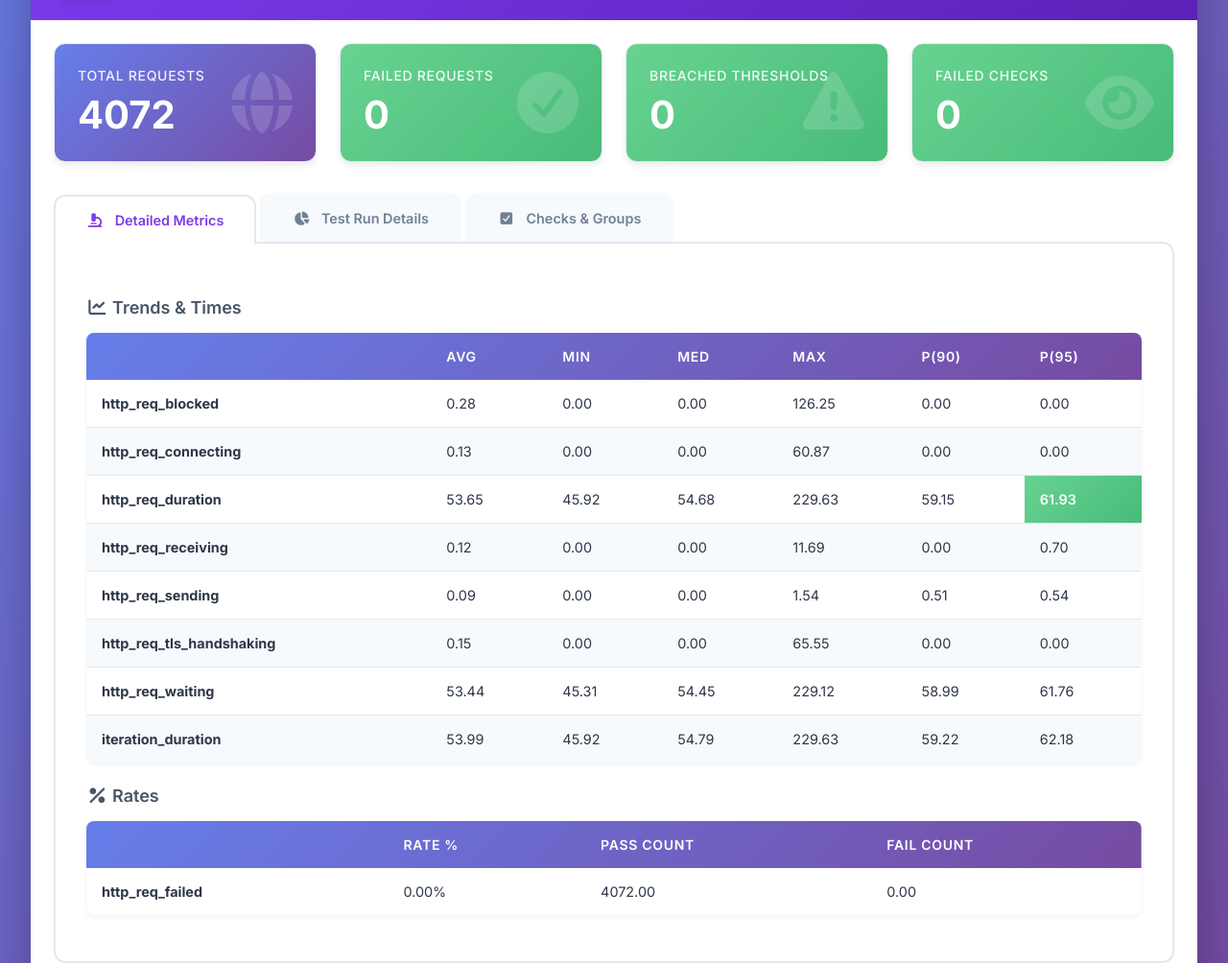
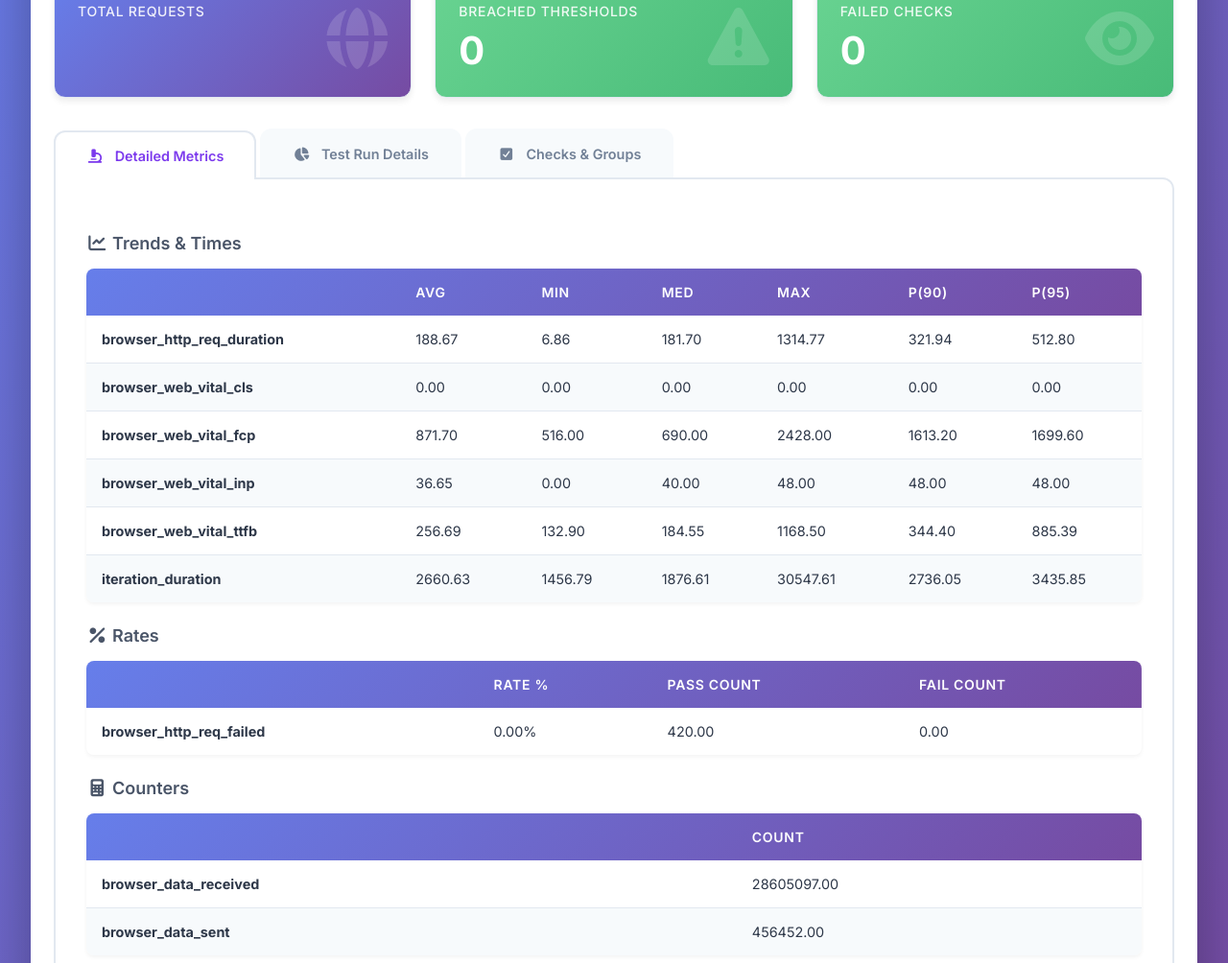
Before and after one commit to tommyalan1111/K6Sauce, a website: page report.html in a window 1280 px wide. Shown: the part 318-1322 px from the top of the page at 96% size. Drawn offline with Linux system fonts and the light colour scheme.

Commit message:
feat: update k6 browser test script for saucedemo and html reporter

```diff
--- a/report.html
+++ b/report.html
@@ -10,7 +10,7 @@
     <link href="https://fonts.googleapis.com/css2?family=Inter:wght@300;400;500;600;700&display=swap" rel="stylesheet">
 
     <meta name="viewport" content="width=device-width, initial-scale=1.0" />
-    <title>Load Test Report - Saucedemo (Login &amp; Inventory)</title>
+    <title>Load Test Report - Saucedemo (Browser UI Flow)</title>
     <style>
       * {
         margin: 0;
@@ -471,23 +471,18 @@
   <body>
         <div style="background: #ffffff; border: 1px solid #e2e8f0; border-left: 5px solid #6366f1; padding: 20px; margin: 20px auto; max-width: 1200px; border-radius: 8px; box-shadow: 0 4px 6px -1px rgba(0,0,0,0.05); font-family: 'Segoe UI', Tahoma, Geneva, Verdana, sans-serif;">
             <h3 style="margin-top: 0; color: #1e293b; font-size: 18px; border-bottom: 2px solid #f1f5f9; padding-bottom: 10px;">
-                📋 Test Scenario Overview
+                📋 Test Scenario Overview (Browser UI Automation)
             </h3>
             <p style="color: #475569; font-size: 14px; margin-bottom: 10px;">
-                The system performs a performance test on the <strong>Login and Inventory Access (Saucedemo)</strong> flow over a total duration of <strong>40 seconds</strong> with progressive load milestones:
+                The system performs a UI performance test on the <strong>Login and Inventory Access (Saucedemo)</strong> flow using a real Chromium browser engine.
             </p>
-            <ul style="margin: 0; padding-left: 20px; color: #334155; font-size: 14px; line-height: 1.6;">
-                <li><strong>Stage 1 (0s - 10s):</strong> Linearly ramp up from 0 to <strong>5 concurrent Virtual Users (VUs)</strong>.</li>
-                <li><strong>Stage 2 (10s - 30s):</strong> Continue ramping up and maintaining load from 5 to <strong>10 concurrent Virtual Users (VUs)</strong> for 20 seconds.</li>
-                <li><strong>Stage 3 (30s - 40s):</strong> Ramp down gradually from 10 to <strong>0 users</strong> to complete the test.</li>
-            </ul>
         </div>
 
     <div class="container">
       <header>
         <h1>
           <svg width="50" height="45" viewBox="0 0 50 45" fill="none"><path d="M31.968 34.681a2.007 2.007 0 002.011-2.003c0-1.106-.9-2.003-2.011-2.003a2.007 2.007 0 00-2.012 2.003c0 1.106.9 2.003 2.012 2.003z" fill="white"></path><path d="M39.575 0L27.154 16.883 16.729 9.31 0 45h50L39.575 0zM23.663 37.17l-2.97-4.072v4.072h-2.751V22.038l2.75 1.989v7.66l3.659-5.014 2.086 1.51-3.071 4.21 3.486 4.776h-3.189v.001zm8.305.17c-2.586 0-4.681-2.088-4.681-4.662 0-1.025.332-1.972.896-2.743l4.695-6.435 2.086 1.51-2.239 3.07a4.667 4.667 0 013.924 4.6c0 2.572-2.095 4.66-4.681 4.66z" fill="white"></path></svg>
-          Load Test Report - Saucedemo (Login &amp; Inventory)
+          Load Test Report - Saucedemo (Browser UI Flow)
         </h1>
       </header>
 
@@ -498,17 +493,11 @@
             <i class="fas fa-globe icon"></i>
             <h4>Total Requests</h4>
             <div class="metric-value">
-              4072
+
 
             </div>
           </div>
 
-
-            <div class="metric-card success">
-              <i class="fas fa-check-circle icon"></i>
-              <h4>Failed Requests</h4>
-              <div class="metric-value">0</div>
-            </div>
 
 
           <div class="metric-card success">
@@ -554,15 +543,32 @@
                 <tbody>
 
                   <tr>
-                    <td><b>http_req_blocked</b></td>
+                    <td><b>browser_http_req_duration</b></td>
 
-                      <td class="">0.28</td>
+                      <td class="">188.67</td>
+
+                      <td class="">6.86</td>
+
+                      <td class="">181.70</td>
+
+                      <td class="">1314.77</td>
+
+                      <td class="">321.94</td>
+
+                      <td class="">512.80</td>
+
+                  </tr>
+
+                  <tr>
+                    <td><b>browser_web_vital_cls</b></td>
 
                       <td class="">0.00</td>
 
                       <td class="">0.00</td>
 
-                      <td class="">126.25</td>
+                      <td class="">0.00</td>
+
+                      <td class="">0.00</td>
 
                       <td class="">0.00</td>
 
@@ -571,121 +577,70 @@
                   </tr>
 
                   <tr>
-                    <td><b>http_req_connecting</b></td>
+                    <td><b>browser_web_vital_fcp</b></td>
 
-                      <td class="">0.13</td>
+                      <td class="">871.70</td>
 
-                      <td class="">0.00</td>
+                      <td class="">516.00</td>
 
-                      <td class="">0.00</td>
+                      <td class="">690.00</td>
 
-                      <td class="">60.87</td>
+                      <td class="">2428.00</td>
 
-                      <td class="">0.00</td>
+                      <td class="">1613.20</td>
 
-                      <td class="">0.00</td>
+                      <td class="">1699.60</td>
 
                   </tr>
 
                   <tr>
-                    <td><b>http_req_duration</b></td>
+                    <td><b>browser_web_vital_inp</b></td>
 
-                      <td class="">53.65</td>
+                      <td class="">36.65</td>
 
-                      <td class="">45.92</td>
+                      <td class="">0.00</td>
 
-                      <td class="">54.68</td>
+                      <td class="">40.00</td>
 
-                      <td class="">229.63</td>
+                      <td class="">48.00</td>
 
-                      <td class="">59.15</td>
+                      <td class="">48.00</td>
 
-                      <td class="good">61.93</td>
+                      <td class="">48.00</td>
 
                   </tr>
 
                   <tr>
-                    <td><b>http_req_receiving</b></td>
+                    <td><b>browser_web_vital_ttfb</b></td>
 
-                      <td class="">0.12</td>
+                      <td class="">256.69</td>
 
-                      <td class="">0.00</td>
+                      <td class="">132.90</td>
 
-                      <td class="">0.00</td>
+                      <td class="">184.55</td>
 
-                      <td class="">11.69</td>
+                      <td class="">1168.50</td>
 
-                      <td class="">0.00</td>
+                      <td class="">344.40</td>
 
-                      <td class="">0.70</td>
-
-                  </tr>
-
-                  <tr>
-                    <td><b>http_req_sending</b></td>
-
-                      <td class="">0.09</td>
-
-                      <td class="">0.00</td>
-
-                      <td class="">0.00</td>
-
-                      <td class="">1.54</td>
-
-                      <td class="">0.51</td>
-
-                      <td class="">0.54</td>
-
-                  </tr>
-
-                  <tr>
-                    <td><b>http_req_tls_handshaking</b></td>
-
-                      <td class="">0.15</td>
-
-                      <td class="">0.00</td>
-
-                      <td class="">0.00</td>
-
-                      <td class="">65.55</td>
-
-                      <td class="">0.00</td>
-
-                      <td class="">0.00</td>
-
-                  </tr>
-
-                  <tr>
-                    <td><b>http_req_waiting</b></td>
-
-                      <td class="">53.44</td>
-
-                      <td class="">45.31</td>
-
-                      <td class="">54.45</td>
-
-                      <td class="">229.12</td>
-
-                      <td class="">58.99</td>
-
-                      <td class="">61.76</td>
+                      <td class="">885.39</td>
 
                   </tr>
 
                   <tr>
                     <td><b>iteration_duration</b></td>
 
-                      <td class="">53.99</td>
+                      <td class="">2660.63</td>
 
-                      <td class="">45.92</td>
+                      <td class="">1456.79</td>
 
-                      <td class="">54.79</td>
+                      <td class="">1876.61</td>
 
-                      <td class="">229.63</td>
+                      <td class="">30547.61</td>
 
-                      <td class="">59.22</td>
+                      <td class="">2736.05</td>
 
-                      <td class="">62.18</td>
+                      <td class="">3435.85</td>
 
                   </tr>
 
@@ -707,13 +662,13 @@
                 <tbody>
 
                   <tr>
-                    <td><b>http_req_failed</b></td>
+                    <td><b>browser_http_req_failed</b></td>
 
                       <td
                         class=""
                         title="Failure rate (for *_failed metrics; aligns with Fail Count)"
                       >0.00%</td>
-                      <td class="">4072.00</td>
+                      <td class="">420.00</td>
                       <td class="">0.00</td>
                   </tr>
 
@@ -721,6 +676,35 @@
               </table>
 
 
+
+              <h4><i class="fas fa-calculator"></i> Counters</h4>
+              <table class="pure-table pure-table-striped">
+                <thead>
+                  <tr>
+                    <th></th>
+                    <th>Count</th>
+                  </tr>
+                </thead>
+                <tbody>
+
+                  <tr>
+                    <td><b>browser_data_received</b></td>
+
+
+                      <td class="">28605097.00</td>
+
+                  </tr>
+
+                  <tr>
+                    <td><b>browser_data_sent</b></td>
+
+
+                      <td class="">456452.00</td>
+
+                  </tr>
+
+                </tbody>
+              </table>
 
 
 
@@ -738,7 +722,7 @@
                   <i class="fas fa-eye icon"></i>
                   <div class="stat-row">
                     <span class="stat-label">Passed</span>
-                    <span class="stat-value">4072</span>
+                    <span class="stat-value">40</span>
                   </div>
                   <div class="stat-row">
                     <span class="stat-label">Failed</span>
@@ -753,11 +737,11 @@
                   <i class="fas fa-redo icon"></i>
                   <div class="stat-row">
                     <span class="stat-label">Total</span>
-                    <span class="stat-value">4072</span>
+                    <span class="stat-value">41</span>
                   </div>
                   <div class="stat-row">
                     <span class="stat-label">Rate</span>
-                    <span class="stat-value">101.75/s</span>
+                    <span class="stat-value">1.18/s</span>
                   </div>
                 </div>
 
@@ -771,7 +755,7 @@
                 </div>
                 <div class="stat-row">
                   <span class="stat-label">Max</span>
-                  <span class="stat-value">10</span>
+                  <span class="stat-value">5</span>
                 </div>
               </div>
 
@@ -781,14 +765,14 @@
                 <div class="stat-row">
                   <span class="stat-label">Total</span>
                   <span class="stat-value">
-                    4072
+
 
                   </span>
                 </div>
                 <div class="stat-row">
                   <span class="stat-label">Rate</span>
                   <span class="stat-value">
-                    101.75/s
+
 
                   </span>
                 </div>
@@ -799,11 +783,11 @@
                 <i class="fas fa-cloud-download-alt icon"></i>
                 <div class="stat-row">
                   <span class="stat-label">Total</span>
-                  <span class="stat-value">6.31 MB</span>
+                  <span class="stat-value">0.00 MB</span>
                 </div>
                 <div class="stat-row">
                   <span class="stat-label">Rate</span>
-                  <span class="stat-value">0.16 mB/s</span>
+                  <span class="stat-value">0.00 mB/s</span>
                 </div>
               </div>
 
@@ -812,7 +796,7 @@
                 <i class="fas fa-cloud-upload-alt icon"></i>
                 <div class="stat-row">
                   <span class="stat-label">Total</span>
-                  <span class="stat-value">0.20 MB</span>
+                  <span class="stat-value">0.00 MB</span>
                 </div>
                 <div class="stat-row">
                   <span class="stat-label">Rate</span>
@@ -843,8 +827,8 @@
               <tbody>
 
                   <tr class="checkDetails">
-                    <td width="50%">status is 200</td>
-                    <td class="good">4072</td>
+                    <td width="50%">Is inventory page displayed</td>
+                    <td class="good">40</td>
                     <td class="">0</td>
                     <td class="">100.00</td>
                   </tr>
```
Also changed, not shown: apis/sauce-flow.js (+23 -29 lines), scripts/load-test.js (+23 -27 lines).
